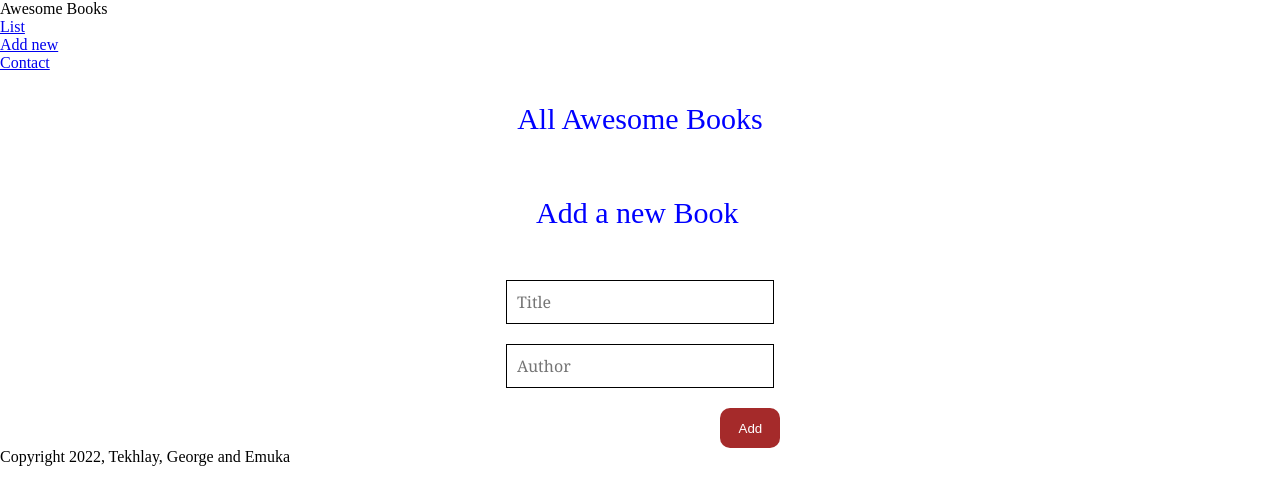
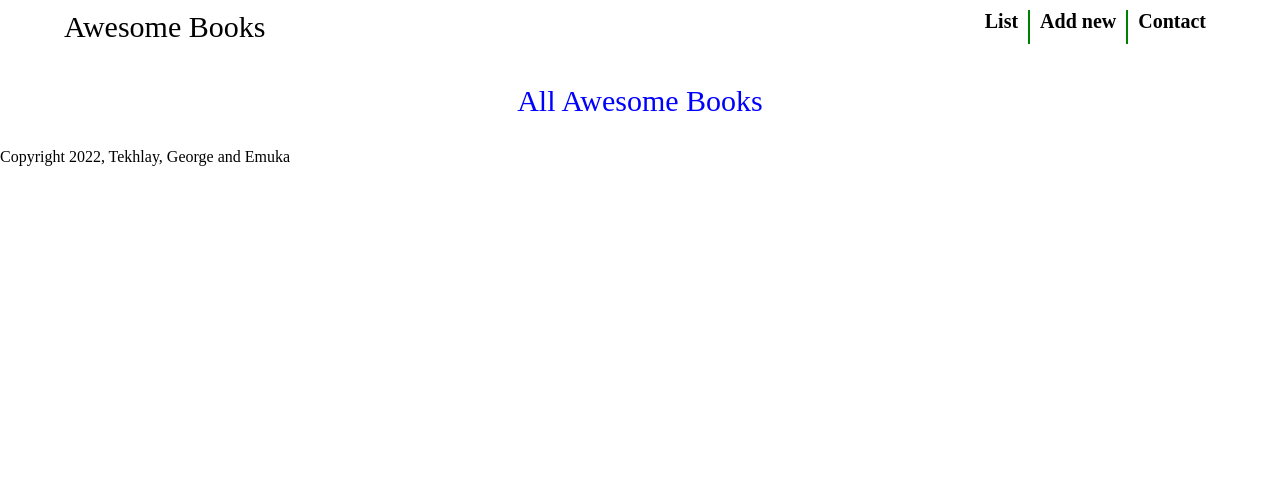
Before and after one commit to Tekhlay/Awesome-books, a website: page index.html in a window 1280 px wide. Drawn offline with Linux system fonts and the light colour scheme.

Commit message:
Add style navigation bar

```diff
--- a/css/style.css
+++ b/css/style.css
@@ -1,6 +1,48 @@
 * {
   margin: 0;
   padding: 0;
+}
+
+.nav-bar {
+  width: 90%;
+  margin: 0 auto;
+  display: flex;
+  flex-direction: row;
+  justify-content: space-between;
+  padding: 10px;
+}
+
+.logo {
+  font-size: 30px;
+  font-weight: 500;
+}
+
+.nav-list {
+  list-style: none;
+  display: flex;
+  flex-direction: row;
+}
+
+.border {
+  border-left: 2px solid green;
+  border-right: 2px solid green;
+}
+
+.nav-list a {
+  font-size: 20px;
+  font-weight: 600;
+  padding: 10px;
+  text-decoration: none;
+  color: black;
+}
+
+.nav-list a:hover {
+  cursor: pointer;
+  opacity: 0.9;
+}
+
+.addnewbook {
+  display: none;
 }
 
 .section-list {
```
